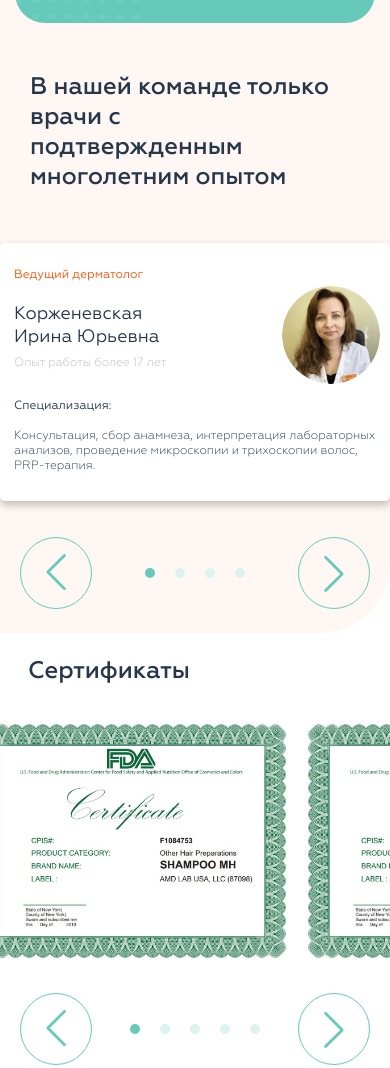
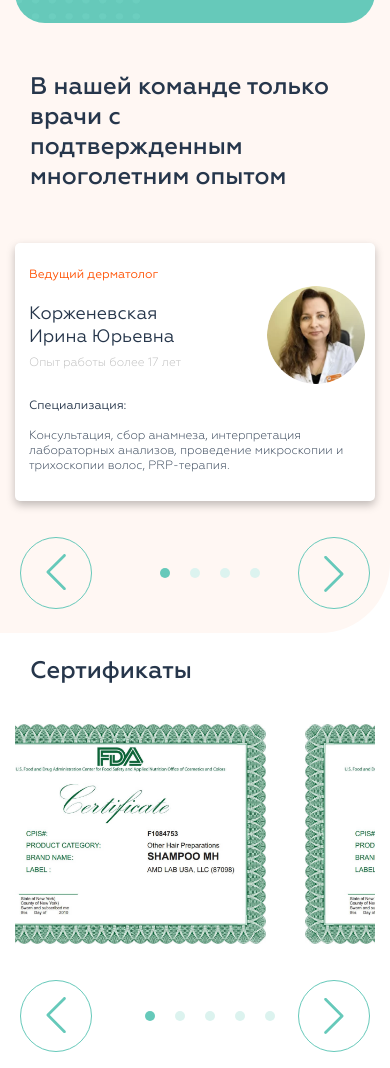
Before and after one commit to myosminozhka-ru/bioline, a website built with webpack: page html/src/views/index.html in a window 390 px wide. Shown: the part 3578-4646 px from the top of the page. Built offline with nearby package versions, Linux system fonts and the light colour scheme; files whose address does not match are found by name; what lightgallery would draw is missing.

Commit message:
доработки

```diff
--- a/html/src/blocks/modules/main_ser/main_ser.scss
+++ b/html/src/blocks/modules/main_ser/main_ser.scss
@@ -5,8 +5,6 @@
     @media all and (max-width: 640px) {
         margin-top: 25px;
         margin-bottom: 44px;
-        padding-left: 0;
-        padding-right: 0;
     }
     .slick-list {
         padding-top: 10px;
@@ -21,8 +19,8 @@
         margin-bottom: 40px;
         @media all and (max-width: 640px) {
             margin-bottom: 28px;
-            padding-left: 28px;
-            padding-right: 28px;
+            padding-left: 15px;
+            padding-right: 15px;
             font-size: 24px;
         }
     }
@@ -35,6 +33,10 @@
         top: 0;
         &:hover {
             top: -10px;
+        }
+        @media all and (max-width: 640px) {
+            max-width: 290px;
+            margin-right: 39px;
         }
     }
     .slick-prev {
--- a/html/src/blocks/modules/main_wrk/main_wrk.scss
+++ b/html/src/blocks/modules/main_wrk/main_wrk.scss
@@ -10,10 +10,7 @@
         padding-top: 114px;
     }
     &__in {
-        @media all and (max-width: 640px) {
-            padding-left: 0;
-            padding-right: 0;
-        }
+
     }
     &__title {
         font-family: 'gmm', serif;
@@ -24,8 +21,8 @@
         color: #26364B;
         margin-bottom: 60px;
         @media all and (max-width: 640px) {
-            padding-left: 30px;
-            padding-right: 30px;
+            padding-left: 15px;
+            padding-right: 15px;
             font-size: 24px;
             line-height: 30px;
             margin-bottom: 36px;
```
Also changed, not shown: html/dist/img/img1.png, html/dist/img/img6.png (deleted), html/dist/img/logo.png, html/dist/img/logo2.png, html/dist/styles/main.css, 1 other file.
